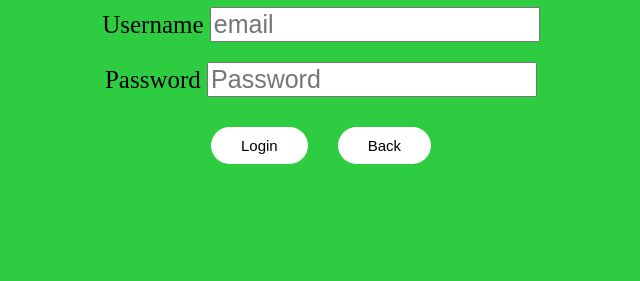
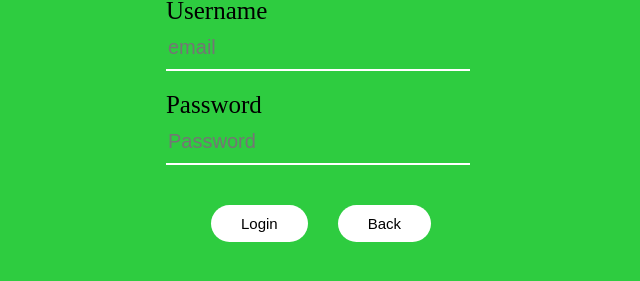
Before and after one commit to ehrlichj/NewSongNotifier, a React app in the folder Web/client/: page /login in a window 1280 px wide. Shown: the part 65-346 px from the top of the page, without its empty margins (319-959 px from the left). Built offline with nearby package versions, Linux system fonts and the light colour scheme.

Commit message:
fancy css

```diff
--- a/Web/client/src/css/GlobalCSS.css
+++ b/Web/client/src/css/GlobalCSS.css
@@ -1,21 +1,45 @@
-body {background-color: #2ECC40;}
+body{
+  text-align: center;
+  background-color: #2ECC40;
+  display: flex;
+  flex-direction: column;
+  align-items: center;
+  justify-content: center;
+}
+
 
 .HeaderInfo{
   font-size: 30px;
   padding: 10px 30px;
+  text-align: center;
+}
+
+.FormWrap{
+  text-align: center
+}
+
+.FormField{
+  margin-bottom: 20px;
+  text-align: left;
+}
+
+.FormField_Label{
+  display: block;
+  text-align: left;
+  font-size: 25px;
 }
 
 .FormField_Input{
-  font-size: 25px;
+  background-color: transparent;
+  border: none;
+  outline: none;
+  border-bottom: 2px solid white;
+  padding-bottom: 10px;
+  margin-top: 10px;
+  font-size: 20px;
+  width: 300px;
 }
 
-.FormField{
-  padding: 10px 30px;
-}
-
-.FormField_Label{
-  font-size: 25px;
-}
 
 .Button {
     background-color: white;
@@ -40,4 +64,5 @@ body {background-color: #2ECC40;}
 
   .buttonsDiv{
     padding: 20px 30px;
+    text-align: center;
   }
--- a/Web/client/src/login.js
+++ b/Web/client/src/login.js
@@ -104,9 +104,7 @@ verify(){
     else{
       alert("Invalid Password")
     }
-
   }
-
 }
 
 
--- a/Web/client/src/signup.js
+++ b/Web/client/src/signup.js
@@ -35,7 +35,6 @@ test(){
   console.log(this.state);
   var user={
     email:this.state.email,
-    //password:this.state.password
     password:bcrypt.hashSync(this.state.password)
   }
   //console.log(user);
@@ -70,13 +69,12 @@ test(){
     }
     return(
     <>
-      <center>
+
       <div className= "HeaderInfo" id="TitleTextSignUp">
       Sign Up!
       </div>
-
-
-    <form className= "FormFields">
+      <center>
+      <div className = "FormWrap">
 
         <div className="FormField">
           <label className= "FormField_Label" >Username </label>
@@ -87,14 +85,15 @@ test(){
           <label className= "FormField_Label">Password </label>
           <input onChange={this.handleChange2} className= "FormField_Input" placeholder= "Create a Password" type="Password" name="Password" />
         </div>
+
+      </div>
+
+
       <div className = "buttonsDiv">
           <Button onClick={this.test} className= "Button" >Sign Up </Button>
           <Button className="Button" id="Back" onClick={this.routeChange}>Back</Button>
       </div>
-    </form>
     </center>
-
-
     </>
     );
   }
--- a/Web/server.js
+++ b/Web/server.js
@@ -51,8 +51,6 @@ app.post('/api/loginToVerify', function(req, res){
     if (err) throw err;
     //res.json(result);
     //res.end();
-    console.log("loginToVerify says",result);
-
     if (result.length == 0){
       res.json("No User By That Email")
       res.end()
@@ -73,9 +71,6 @@ app.post('/api/loginToGetArist', function(req, res){
 
   db.query(sql_query_string, [email], function (err, result) {
     if (err) throw err;
-    //res.json(result);
-    //res.end();
-
     if (result.length == 0){
       res.json("no artists")
       res.end()
```
Lines whose indentation alone changed are shown as unchanged.
